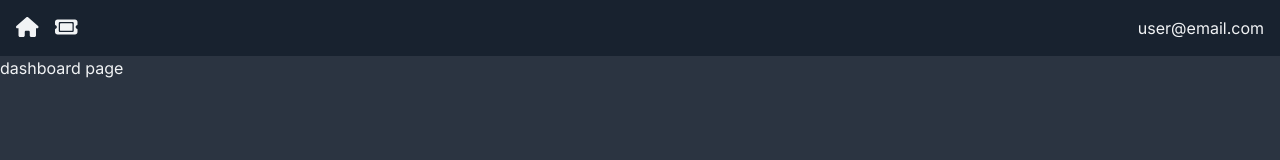
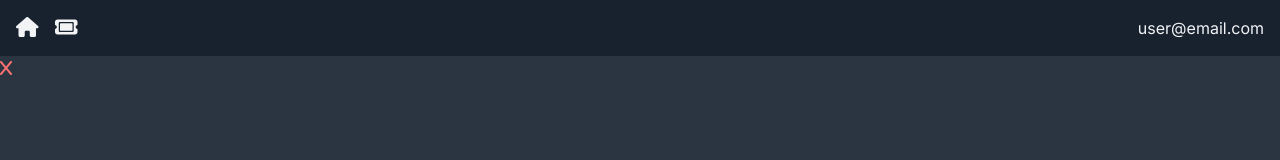
Before and after one commit to jordankeen/ticketing-app, a Next.js app: page / in a window 1280 px wide. Shown: the top 160 px of the page. Built offline with nearby package versions, Linux system fonts and the light colour scheme.

Commit message:
created ticketcard component

```diff
--- /dev/null
+++ b/app/(components)/TicketCard.jsx
@@ -0,0 +1,11 @@
+import DeleteBlock from './DeleteBlock'
+
+const TicketCard = () => {
+   return (
+      <div>
+         <DeleteBlock />
+      </div>
+   )
+}
+
+export default TicketCard
--- a/app/page.jsx
+++ b/app/page.jsx
@@ -1,9 +1,9 @@
-import React from 'react'
+import TicketCard from "./(components)/TicketCard"
 
 const Dashboard = () => {
    return (
       <div>
-         dashboard page
+         <TicketCard />
       </div>
    )
 }
```
